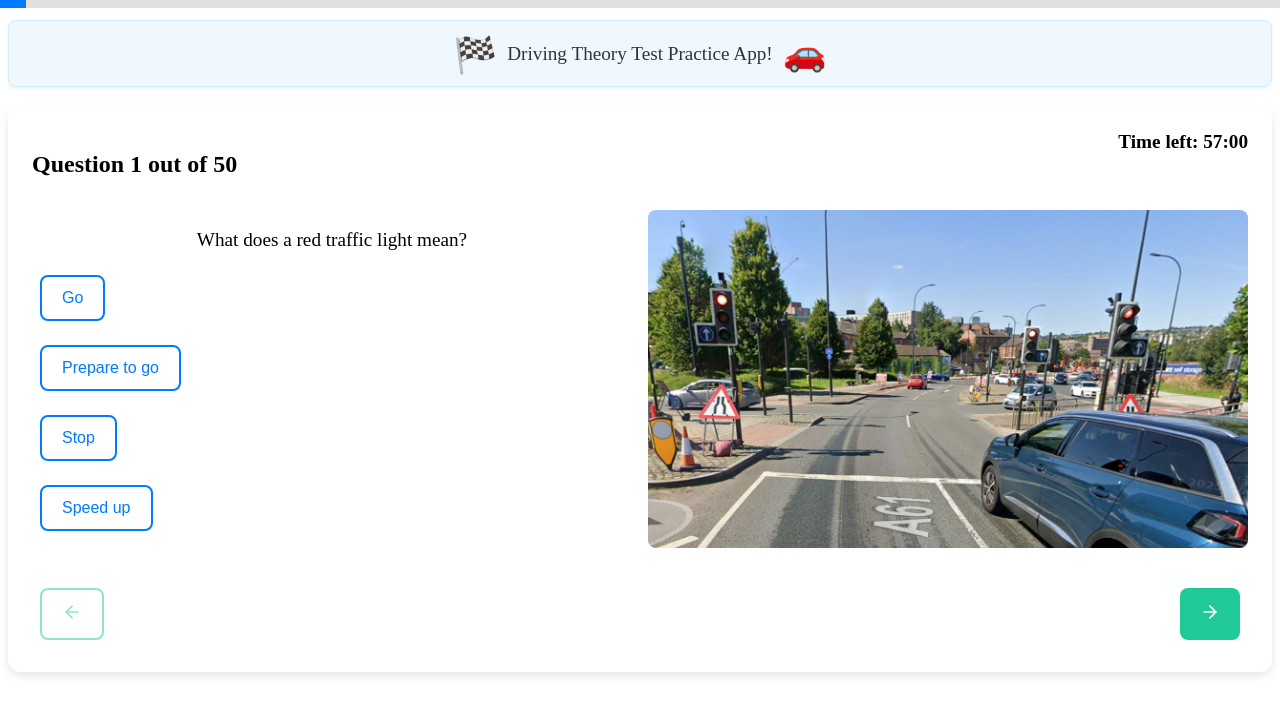
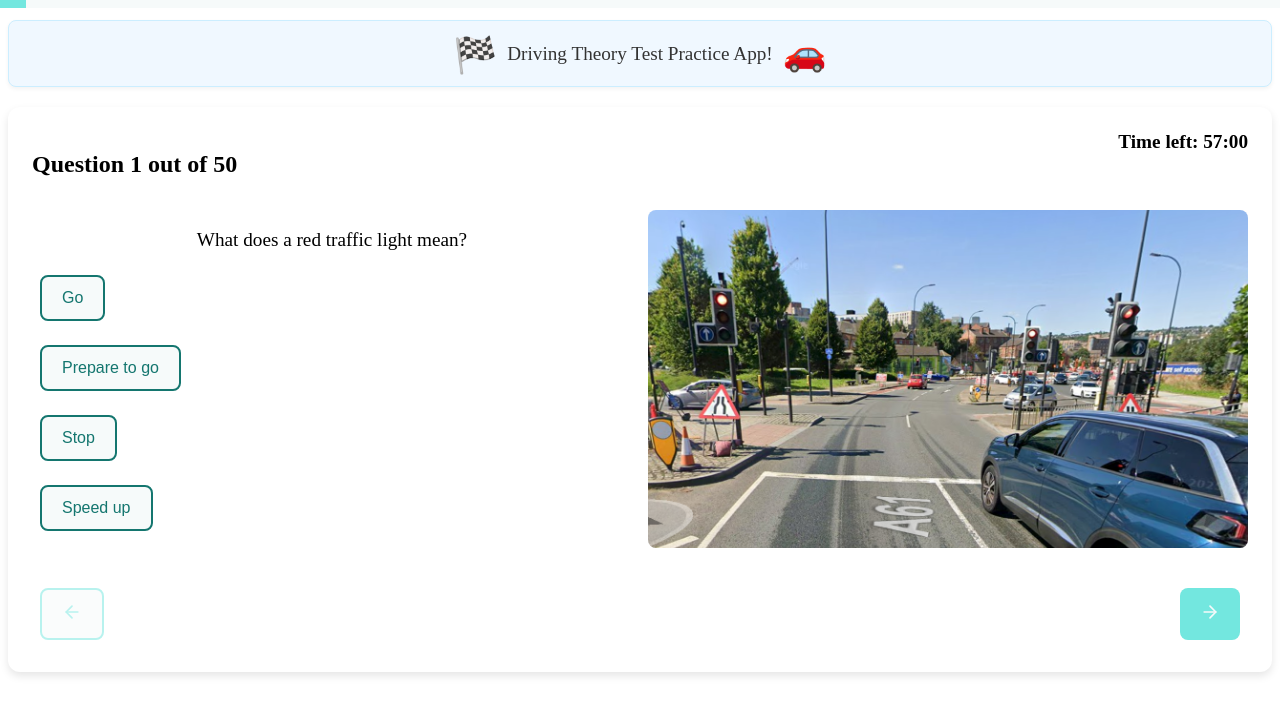
Before and after one commit to Rajasi-Desai/UK-Driving-Test, a React (Vite) app: page / in a window 1280 px wide. Shown: the top 714 px of the page. Built offline with nearby package versions, Linux system fonts and the light colour scheme.

Commit message:
color branding

```diff
--- a/src/App.css
+++ b/src/App.css
@@ -2,9 +2,11 @@
   --whitesmoke:     #F6FAFA;
   --darktuqoise:    #033735;
   --lightturqoise:  #73e7df;  /* rgb(115 231 223) */
+  --mediumturqoise:   #14766f;
   --color-dark:       var(--darktuqoise);
   --color-light:      var(--whitesmoke);
   --color-primary:    var(--lightturqoise);
+  --color-medium:    var(--mediumturqoise);
 }
 
 .app-container {
--- a/src/components/ProgressBar.css
+++ b/src/components/ProgressBar.css
@@ -1,15 +1,17 @@
+@import "../App.css";
+
 .progress-container {
   position: fixed;
   top: 0;
   left: 0;
   width: 100%;
   height: 8px;
-  background-color: #e0e0e0;
+  background-color: var(--color-light);;
   z-index: 10;
 }
 
 .progress-bar {
   height: 100%;
-  background-color: #007bff;
+  background-color: var(--color-primary);
   transition: width 0.3s ease;
 }
--- a/src/components/ui/Button.css
+++ b/src/components/ui/Button.css
@@ -1,3 +1,5 @@
+@import "../../App.css";
+
 .button {
   padding: 12px 20px;
   font-size: 16px;
@@ -10,33 +12,33 @@
 }
 
 .button.outline {
-  background-color: #ffffff;
-  border: 2px solid #007bff;
-  color: #007bff;
+  background-color: var(--color-light);
+  border: 2px solid var(--color-medium);
+  color: var(--color-medium);
 }
 
 .button.outline:hover {
-  background-color: #e6f0ff;
+  background-color: #9ce2de;
 }
 
 .button.selected {
-  background-color: #007bff;
-  color: #ffffff;
+  background-color: var(--color-primary);
+  color: var(--color-light); ;
 }
 
 .button.navigation-outline {
-  background-color: #ffffff;
-  border: 2px solid #20c997;
-  color: #20c997;
+  background-color: var(--color-light);
+  border: 2px solid var(--color-primary);
+  color: var(--color-primary);
 }
 
 .button.navigation-outline:hover {
-  background-color: #e0fff6;
+  background-color: var(--color-light);
 }
 
 .button.navigation-selected {
-  background-color: #20c997;
-  color: #ffffff;
+  background-color: var(--color-primary);
+  color: var(--color-light);
 }
 
 .button:disabled {
```
